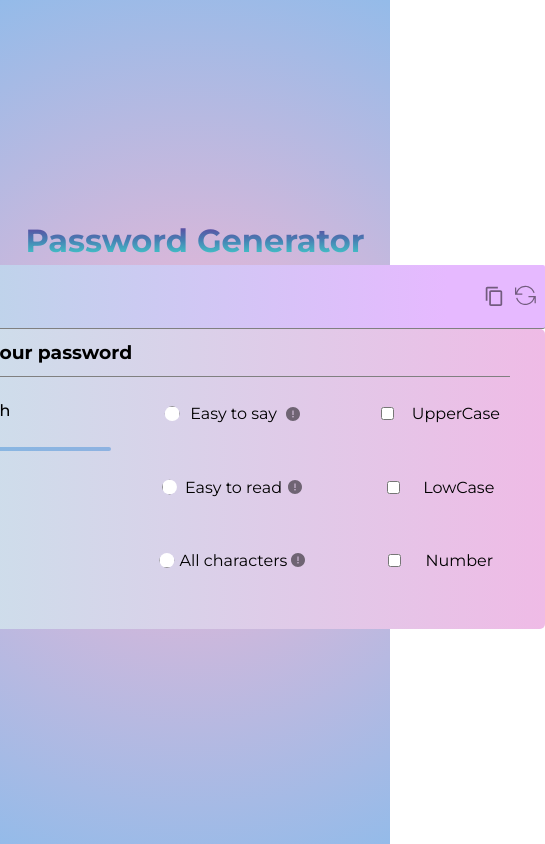
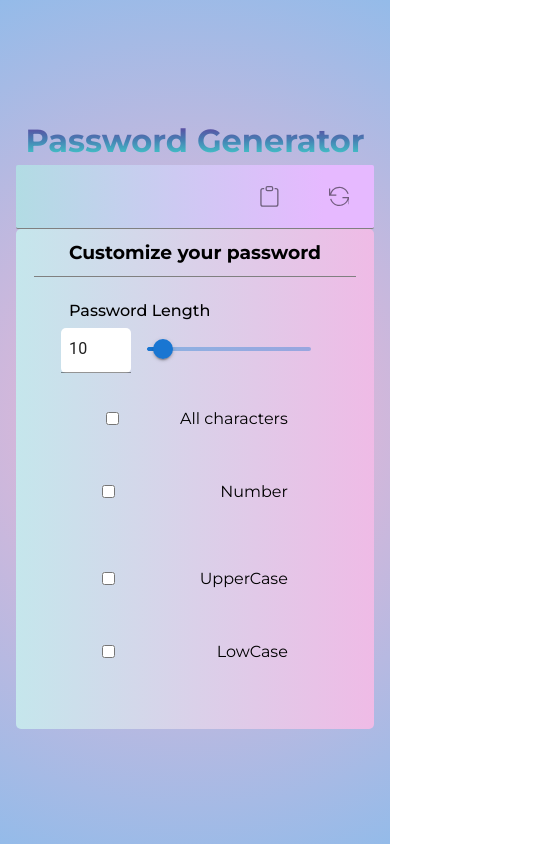
Before and after one commit to maybe-devs/password-generator-frontend, a Next.js app: page / in a window 390 px wide. Shown: the whole page, 545 px wide, since content can reach past the window. Built offline with nearby package versions, Linux system fonts and the light colour scheme.

Commit message:
perf: responsiveness and copy button
adding responsiveness and copy button

```diff
--- a/package.json
+++ b/package.json
@@ -30,6 +30,7 @@
     "icons": "^1.0.0",
     "next": "13.1.2",
     "react": "^18.2.0",
+    "react-copy-to-clipboard": "^5.1.0",
     "react-dom": "18.2.0",
     "react-icons": "^4.7.1",
     "react-query": "^3.39.2",
--- a/src/components/homeComponent/Header/index.tsx
+++ b/src/components/homeComponent/Header/index.tsx
@@ -30,7 +30,6 @@ export const Header = () => {
       <S.TitleContainer>
         <S.Title>Customize your password</S.Title>
       </S.TitleContainer>
-
       <S.PasswordInformations>
         <div className="passwordLenght">
           <p>Password Length</p>
@@ -39,25 +38,19 @@ export const Header = () => {
         <div className="checkboxGroupOne">
           <article>
             <label>
-              <input type="checkbox" />
+              <input
+                type="checkbox"
+                onChange={(e) => handleCheckboxState(e, 'hasSymbols')}
+              />
             </label>
-
-            <span>Easy to say</span>
-            <AiFillExclamationCircle className="checkIcon" />
+            <span>All characters</span>
           </article>
           <article>
-            <label>
-              <input type="checkbox" />
-            </label>
-            <span>Easy to read</span>
-            <AiFillExclamationCircle className="checkIcon" />
-          </article>
-          <article>
-            <label>
-              <input type="checkbox" />
-            </label>
-            <span>All characters</span>
-            <AiFillExclamationCircle className="checkIcon" />
+            <input
+              type="checkbox"
+              onChange={(e) => handleCheckboxState(e, 'hasNumbers')}
+            />
+            <span>Number</span>
           </article>
         </div>
         <div className="checkboxGroupOne">
@@ -75,13 +68,6 @@ export const Header = () => {
             />
             <span>LowCase</span>
           </article>
-          <article>
-            <input
-              type="checkbox"
-              onChange={(e) => handleCheckboxState(e, 'hasNumbers')}
-            />
-            <span>Number</span>
-          </article>
         </div>
       </S.PasswordInformations>
     </S.Container>
--- a/src/components/homeComponent/Header/styles.ts
+++ b/src/components/homeComponent/Header/styles.ts
@@ -2,9 +2,13 @@ import styled from 'styled-components';
 
 export const Container = styled.div`
   border-radius: 5px;
-  width: 700px;
+  max-width: 700px;
+  width: 100%;
   height: 300px;
   background: linear-gradient(to right, rgb(197, 230, 236), rgb(239, 187, 230));
+  @media (max-width: 810px) {
+    height: 500px;
+  }
   .checkIcon {
     opacity: 0.5;
   }
@@ -25,41 +29,45 @@ export const Title = styled.h3`
   justify-content: left;
   align-items: center;
   border-bottom: 1px solid grey;
+  @media (max-width: 810px) {
+    justify-content: center;
+  }
 `;
 
 export const PasswordInformations = styled.div`
   display: flex;
-  justify-content: space-around;
-
+  @media (max-width: 810px) {
+    flex-direction: column;
+    align-items: center;
+  }
   p {
     padding: 0.5rem;
     font-weight: 500;
   }
   .passwordLenght {
-    width: 300px;
+    max-width: 300px;
+    width: 100%;
     height: 100px;
     padding: 1rem;
   }
 
-  .circleBox {
-    width: 1rem;
-    height: 1rem;
-    border-radius: 50%;
-    border: none;
-  }
-
   .checkboxGroupOne {
-    width: 240px;
+    max-width: 240px;
+    width: 100%;
+    margin: 0.3rem;
     height: 250px;
     display: flex;
+    flex-direction: column;
 
-    flex-direction: column;
+    @media (max-width: 810px) {
+      height: 150px;
+    }
 
     article {
       margin: 1rem;
       padding: 0.7rem;
       display: flex;
-      justify-content: space-evenly;
+      justify-content: space-between;
       align-items: center;
     }
 
@@ -70,12 +78,6 @@ export const PasswordInformations = styled.div`
       align-items: center;
       input {
         cursor: pointer;
-        width: 1rem;
-        height: 1rem;
-        clip-path: circle(46% at 50% 50%);
-        /* -webkit-appearance: none;
-        -moz-appearance: none; */
-        /* appearance: initial; */
         background-color: #fff;
       }
     }
--- a/src/components/homeComponent/Main/index.tsx
+++ b/src/components/homeComponent/Main/index.tsx
@@ -2,28 +2,53 @@ import * as S from './styles';
 import { MdOutlineContentCopy } from 'react-icons/md';
 import { TfiReload } from 'react-icons/tfi';
 import { usePostPassword } from '@/global/services/POST/usePostPassword';
-import { useContext, useState } from 'react';
+import { useContext, useRef, useState } from 'react';
 import { PasswordDetailsContext, PasswordViewDetails } from '@/global/context';
+import copy from 'copy-to-clipboard';
+import { BsClipboard } from 'react-icons/bs';
+import TextBubble from '../../../assets/text-bubble.png';
 
 export const Main = () => {
   const { postPassword, isSuccessPostPassword } = usePostPassword();
 
   const { passwordInfo, setPasswordInfo } = useContext(PasswordDetailsContext);
+  console.log(passwordInfo);
   const [passwordView, setPasswordView] = useState('');
   const sendInfo = async () => {
     const password = await postPassword(passwordInfo);
     setPasswordView(password);
+    setTextClipBoard(false);
+  };
+  console.log(passwordView, 'aa');
+  const [textClipBoard, setTextClipBoard] = useState(false);
+  const keyLink = useRef<HTMLInputElement>(null);
+
+  const copyText = () => {
+    let inputProps = keyLink.current!;
+    inputProps.select();
+    inputProps.setSelectionRange(0, 99999);
+    navigator.clipboard.writeText(inputProps.value);
+    setTextClipBoard(true);
   };
 
   return (
     <S.Container>
-      <p>{passwordView}</p>
-      <div>
-        <MdOutlineContentCopy className="icon" />
-        <button onClick={sendInfo}>
-          <TfiReload className="icon" />
-        </button>
-      </div>
+      <S.DataValues>
+        <input type="text" ref={keyLink} value={passwordView} disabled />
+
+        <article>
+          <button>
+            <BsClipboard onClick={() => copyText()} className="icon" />
+            {textClipBoard ? <span>Copiado!</span> : <span>Copiar</span>}
+          </button>
+        </article>
+        <article>
+          <button onClick={sendInfo}>
+            <TfiReload className="icon" />
+            <span>Gerar</span>
+          </button>
+        </article>
+      </S.DataValues>
     </S.Container>
   );
 };
--- a/src/components/homeComponent/Main/styles.ts
+++ b/src/components/homeComponent/Main/styles.ts
@@ -1,12 +1,18 @@
 import styled from 'styled-components';
+
+interface ClipBoardProps {
+  state: boolean;
+}
 
 export const Container = styled.div`
   border-radius: 2px;
-  width: 700px;
+  max-width: 700px;
+  width: 100%;
   height: 4rem;
   display: flex;
   justify-content: space-between;
-  padding-left: 1rem;
+  margin-left: 1rem;
+  margin-right: 1rem;
   border-bottom: 1px solid grey;
   align-items: center;
   margin: 0auto;
@@ -27,13 +33,16 @@ export const Container = styled.div`
     word-break: break-all;
   }
 
-  div {
-    width: 70px;
+  article {
+    max-width: 70px;
+    width: 100%;
     height: 100%;
     display: flex;
+    flex-direction: column;
     justify-content: center;
     align-items: center;
     justify-content: space-evenly;
+    position: relative;
 
     .icon {
       width: 1.3rem;
@@ -43,14 +52,43 @@ export const Container = styled.div`
     }
   }
 
-  p {
-    width: 600px;
+  input {
+    max-width: 600px;
+    width: 100%;
     height: 50px;
     word-break: break-all;
+    background-color: transparent;
+    border: none;
+    padding-left: 1rem;
   }
 
   button {
     background-color: transparent;
     border: none;
+    width: 50%;
+    position: absolute;
+    top: 1.3rem;
+    width: 100%;
+  }
+
+  span {
+    display: none;
+  }
+
+  button:hover span {
+    width: 100%;
+    text-align: center;
+    display: block;
+    top: 0;
+    opacity: 0.5;
   }
 `;
+
+export const DataValues = styled.div`
+  max-width: 650px;
+  margin: 0 auto;
+  width: 100%;
+  height: 100%;
+
+  display: flex;
+`;
--- a/src/components/homeComponent/Title/styles.ts
+++ b/src/components/homeComponent/Title/styles.ts
@@ -2,7 +2,8 @@ import styled from 'styled-components';
 
 export const Container = styled.div`
   /* background: linear-gradient(to right, rgb(197, 230, 236), rgb(239, 187, 230)); */
-  width: 700px;
+  max-width: 700px;
+  width: 100%;
   height: 50px;
   display: flex;
   justify-content: center;
--- a/src/components/homeComponent/styles.ts
+++ b/src/components/homeComponent/styles.ts
@@ -3,10 +3,12 @@ import styled from 'styled-components';
 export const Container = styled.div`
   width: 100vw;
   height: 100vh;
+
   display: flex;
   justify-content: center;
   align-items: center;
   flex-direction: column;
+  padding: 1rem;
   background: rgb(249, 181, 210);
   background: radial-gradient(
     circle,
```
Also changed, not shown: src/assets/text-bubble.png (added), 1 other file (tests, documents, lock files or other folders).
